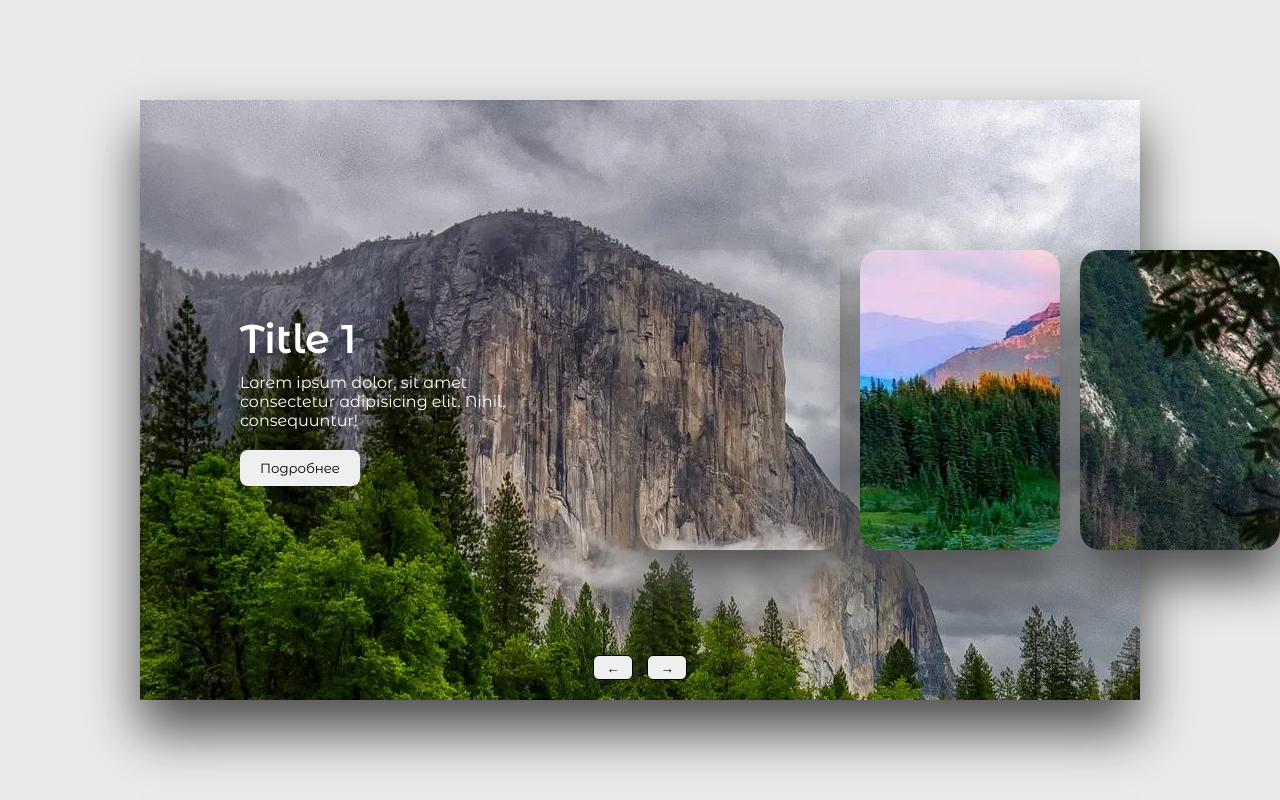
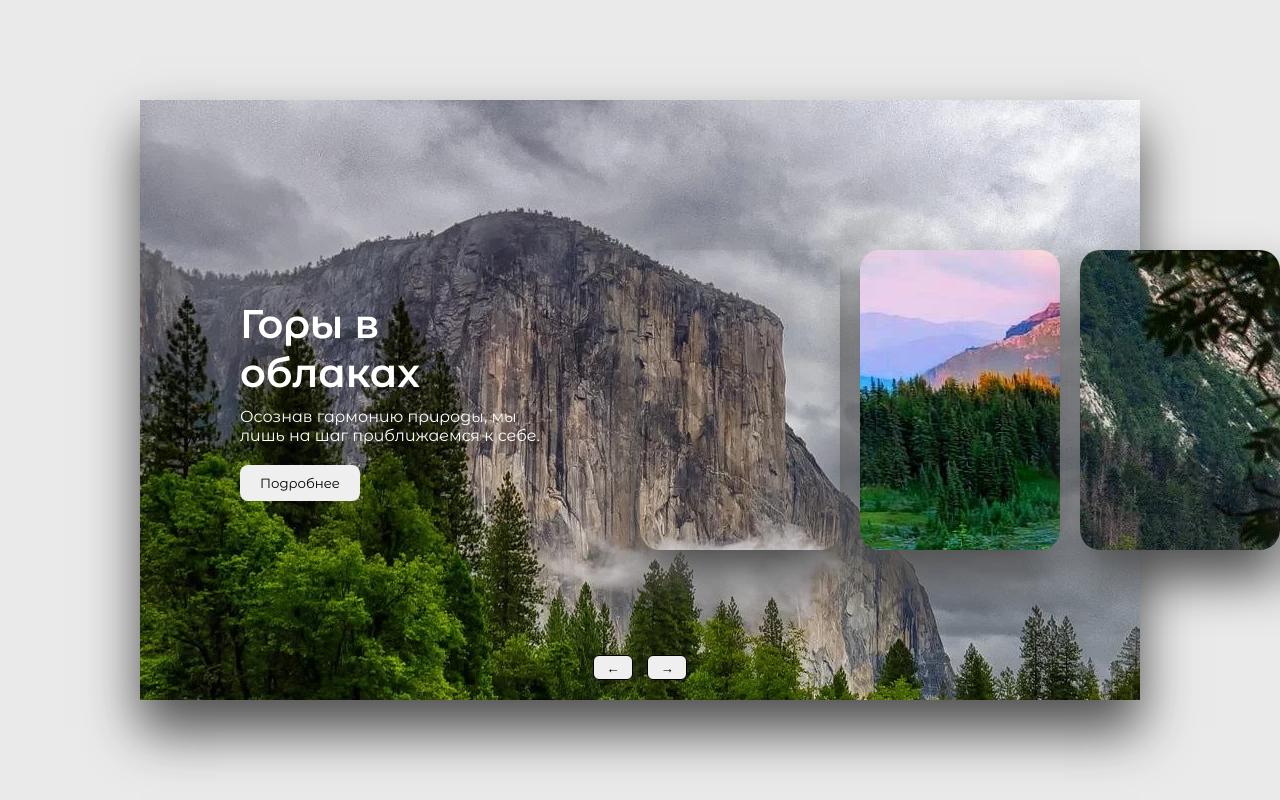
Before and after one commit to nkakhidze/slidersite.github.io, a plain HTML site: page index.html in a window 1280 px wide. Shown: the top 800 px of the page. Drawn offline with Linux system fonts and the light colour scheme.

Commit message:
Add files via upload

```diff
--- a/index.html
+++ b/index.html
@@ -14,50 +14,50 @@
         <div class="slide">
             <div class="card" style="background: url(img/backdrops/1.webp);">
                 <div class="content">
-                    <div class="title">Title 1</div>
-                    <div class="desc">Lorem ipsum dolor, sit amet consectetur adipisicing elit. Nihil, consequuntur!</div>
+                    <div class="title">Горы в облаках</div>
+                    <div class="desc">Осознав гармонию природы, мы лишь на шаг приближаемся к себе.</div>
                     <button>Подробнее</button>
                 </div>
             </div>
             <div class="card" style="background: url(img/backdrops/2.jpg);">
                 <div class="content">
-                    <div class="title">Title 2</div>
-                    <div class="desc">Lorem ipsum dolor, sit amet consectetur adipisicing elit. Nihil, consequuntur!</div>
+                    <div class="title">Цветущий луг</div>
+                    <div class="desc">Гармония — это не отсутствие конфликта, а умение находить баланс.</div>
                     <button>Подробнее</button>
                 </div>
             </div>
             <div class="card" style="background: url(img/backdrops/3.webp);">
                 <div class="content">
-                    <div class="title">Title 3</div>
-                    <div class="desc">Lorem ipsum dolor, sit amet consectetur adipisicing elit. Nihil, consequuntur!</div>
+                    <div class="title">Утренний рассвет</div>
+                    <div class="desc">В гармонии с миром человек находит свое место.</div>
                     <button>Подробнее</button>
                 </div>
             </div>
             <div class="card" style="background: url(img/backdrops/4.webp);">
                 <div class="content">
-                    <div class="title">Title 4</div>
-                    <div class="desc">Lorem ipsum dolor, sit amet consectetur adipisicing elit. Nihil, consequuntur!</div>
+                    <div class="title">Хвойный день</div>
+                    <div class="desc">Гармония — это танец между духом и естеством.</div>
                     <button>Подробнее</button>
                 </div>
             </div>
             <div class="card" style="background: url(img/backdrops/5.jpg);">
                 <div class="content">
-                    <div class="title">Title 5</div>
-                    <div class="desc">Lorem ipsum dolor, sit amet consectetur adipisicing elit. Nihil, consequuntur!</div>
+                    <div class="title">Река жизни</div>
+                    <div class="desc">Гармония природы — это ключ к душевному покою.</div>
                     <button>Подробнее</button>
                 </div>
             </div>
             <div class="card" style="background: url(img/backdrops/6.jpg);">
                 <div class="content">
-                    <div class="title">Title 6</div>
-                    <div class="desc">Lorem ipsum dolor, sit amet consectetur adipisicing elit. Nihil, consequuntur!</div>
+                    <div class="title">Лесное спокойствие</div>
+                    <div class="desc">Слушая ветер, мы слышим голос гармонии</div>
                     <button>Подробнее</button>
                 </div>
             </div>
             <div class="card" style="background: url(img/backdrops/7.jpg);">
                 <div class="content">
-                    <div class="title">Title 7</div>
-                    <div class="desc">Lorem ipsum dolor, sit amet consectetur adipisicing elit. Nihil, consequuntur!</div>
+                    <div class="title">Солнечный проблеск</div>
+                    <div class="desc">Каждый звук леса — это мелодия единства.</div>
                     <button>Подробнее</button>
                 </div>
             </div>
```
